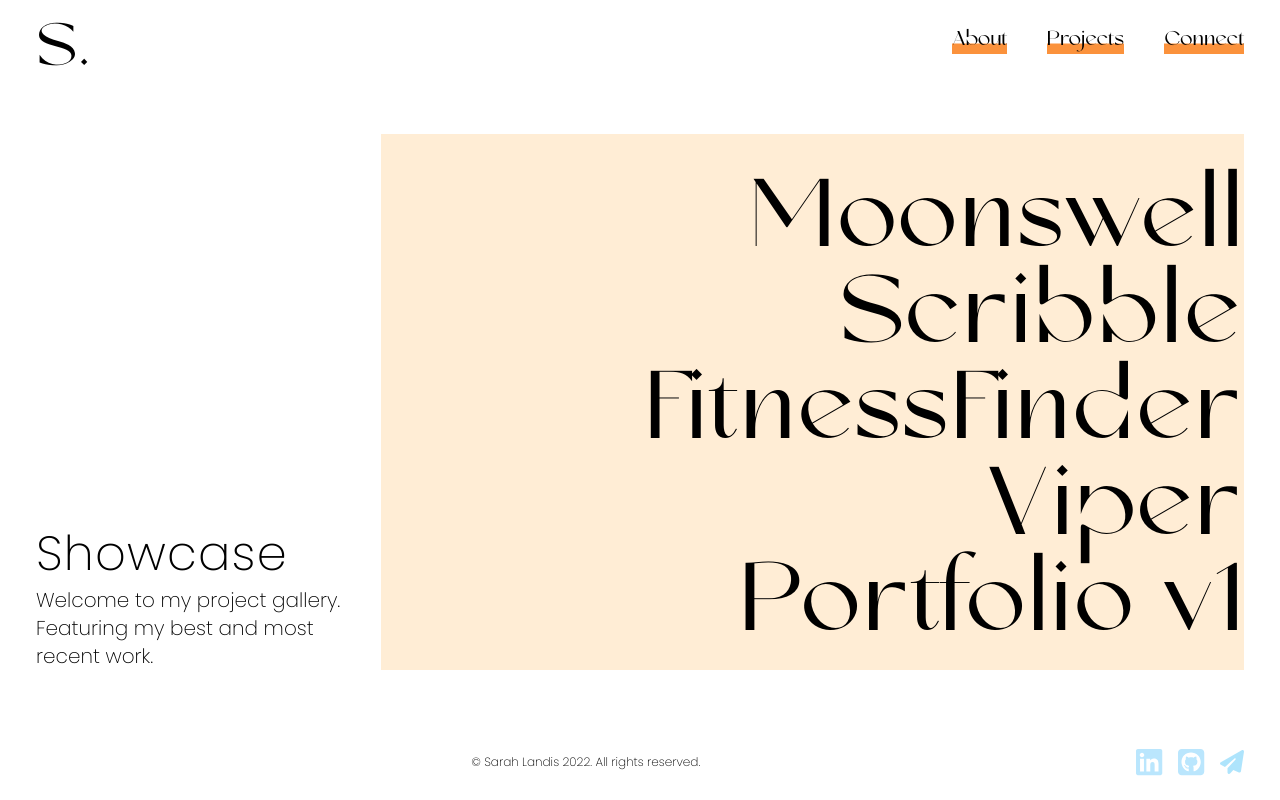
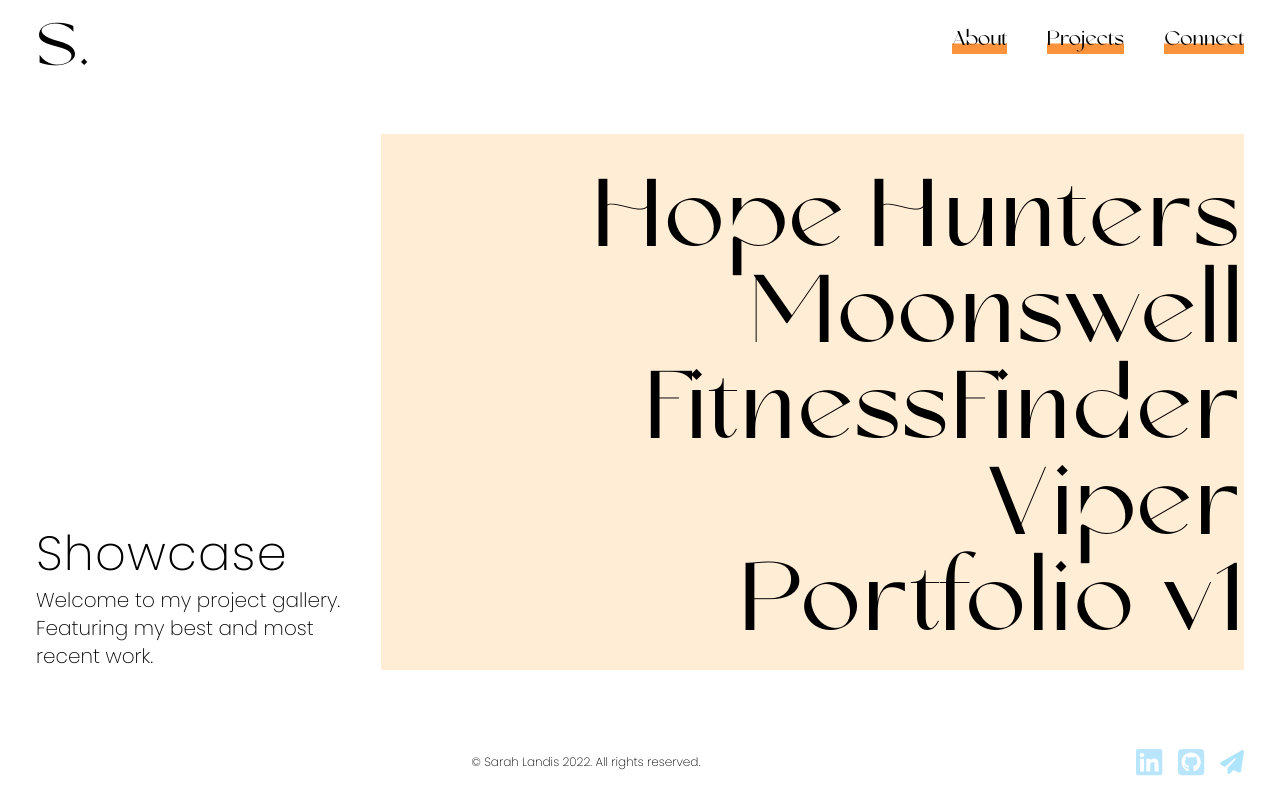
Before and after one commit to sarahhlandis/portfolio-react, a React (Vite) app: page /projects in a window 1280 px wide. Built offline with nearby package versions, Linux system fonts and the light colour scheme; a web font is replaced by a local one.

Commit message:
feat[ProjList]: Adjusted code to only render the 5 most recent project links on projects page

```diff
--- a/src/assets/projectData.js
+++ b/src/assets/projectData.js
@@ -3,9 +3,19 @@ import scribble from '../assets/images/scribble.png'
 import portfolio from '../assets/images/portfolio.png'
 import viper from '../assets/images/viper.png'
 import ff from '../assets/images/ff.png'
+import indev from '../assets/images/indev.png'
 
 const projects = [
-    { id: 1, title: "Portfolio v1",
+    { id: 1,
+        title: "Scribble",
+        date: "April 2023",
+        image: `${scribble}`,
+        abstract: "Quick Notes from Your Desktop",
+        description: "This small, side application was built as a play-around with React. It's similar in its usage to Stickies (macOS) and is meant to resemble sticky notes. My aim in this app was to try to get the data persist which was achieved by using localStorage. Also allows for users to modify an existing note, delete, or create a new one. Not responsive for different media screens. Future versions may support functionality to change the note color so stay tuned!",
+        repo: "https://github.com/sarahhlandis/practice-react-project",
+        demo: "https://scribblenotetaking.netlify.app/",
+    },
+    { id: 2, title: "Portfolio v1",
     date: "November 2022",
     image: `${portfolio}`,
     abstract: "Vanilla Version of My Dev Portfolio",
@@ -13,7 +23,7 @@ const projects = [
     repo: "https://github.com/sarahhlandis/Portfolio-Site",
     demo: "https://sarahlandis.netlify.app/index.html",
     },
-    { id: 2,
+    { id: 3,
     title: "Viper",
     date: "December 2022",
     image: `${viper}`,
@@ -22,7 +32,7 @@ const projects = [
     repo: "https://github.com/sarahhlandis/Viper-Learning-App",
     demo: "",
     },
-    { id: 3,
+    { id: 4,
         title: "FitnessFinder",
         date: "March 2023",
         image: `${ff}`,
@@ -30,15 +40,6 @@ const projects = [
         description: "FitnessFinder is an API web server built with PostgreSQL, Flask and Python following MVC architecture. It allows for full CRUD functionality and is bolstered with JWT authenication, backed by PostgreSQL as the relational database. Normalized data to 3NF. Tried and tested using Insomnia.",
         repo: "https://github.com/sarahhlandis/FitnessFinder-REST-API",
         demo: "",
-    },
-    { id: 4,
-        title: "Scribble",
-        date: "April 2023",
-        image: `${scribble}`,
-        abstract: "Quick Notes from Your Desktop",
-        description: "This small, side application was built as a play-around with React. It's similar in its usage to Stickies (macOS) and is meant to resemble sticky notes. My aim in this app was to try to get the data persist which was achieved by using localStorage. Also allows for users to modify an existing note, delete, or create a new one. Not responsive for different media screens. Future versions may support functionality to change the note color so stay tuned!",
-        repo: "https://github.com/sarahhlandis/practice-react-project",
-        demo: "https://scribblenotetaking.netlify.app/",
         },
     { id: 5,
     title: "Moonswell",
@@ -49,6 +50,15 @@ const projects = [
     repo: "https://github.com/reactronauts/untitled-tide-app",
     demo: "https://moonswell.netlify.app/",
     },
+    { id: 6,
+        title: "Hope Hunters",
+        date: "In development - Expected Aug 2023",
+        image: `${indev}`,
+        abstract: "Aggregate Missing Persons Site",
+        description: "A full stack MERN application built using MongoDB, Express, React, and Node. This collaborative project features a site which intends to serve as a missing persons database for the public to use. The application supports user signup/sign in, JWT authentication, ability to update missing person records, etc. This site is in development and will include more useful features so stay tuned!",
+        repo: "",
+        demo: "",
+    },
 ];
 
 // most recent shown first
--- a/src/components/ProjectList.jsx
+++ b/src/components/ProjectList.jsx
@@ -8,7 +8,9 @@ const ProjectList = () => {
       <div
       className="flex flex-col text-5xl md:text-8xl tracking-wide mb-4 items-end lg:pl-10"
       data-aos="fade-left" data-aos-delay="500" data-aos-easing="ease-in-out">
-        {projects.map((project) => (
+        {/* slice to get the most recent 5 projects.
+        projects is already reversed so most recent first, so need to get "first" five*/}
+        {projects.slice(0,5).map((project) => (
           <Link key={project.title} to={`/projects/${project.title}`} className="flex hover:italic hover:translate-x-4 transition-transform duration-700">
             {project.title}
           </Link>
--- a/src/pages/SoloProject.jsx
+++ b/src/pages/SoloProject.jsx
@@ -34,7 +34,7 @@ export function SoloProject() {
     <div className="flex flex-col lg:flex-row-reverse"
       data-aos="fade-in" data-aos-easing="ease-in" data-aos-duration="1700">
       <div className="flex h-60 md:h-auto pt-5 pb-8 md:flex-col lg:w-6/12 lg:pb-0 lg:pt-0">
-        <img src={project.image} alt={project.title} />
+          <img src={project.image} alt={project.title} className="object-cover object-center"/>
       </div>
       <div className="flex flex-col font-poppins font-extralight md:pr-8 lg:w-6/12 lg:pt-5">
         <div className="text-5xl italic">{project.title}</div>
@@ -72,7 +72,7 @@ export function SoloProject() {
         )}
         <br />
         </div>
-        {/* below links currently coded for continuous iterating thru array */}
+        {/* below links currently coded for continuously iterating thru array */}
         <div className="flex justify-evenly">
           <div className="hover:scale-125 ease-out duration-200">
               {/* if wanting the buttons to stop at first and last, uncomment below
```
Also changed, not shown: 1 other file (tests, documents, lock files or other folders). Lines whose indentation alone changed are shown as unchanged.
